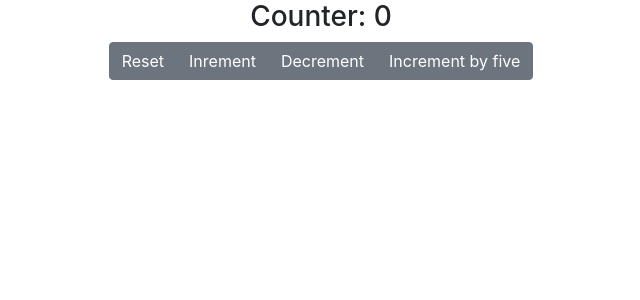
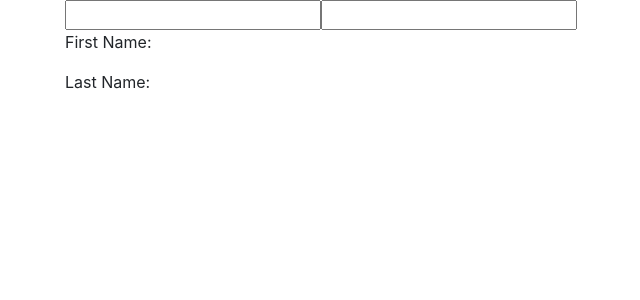
Before and after one commit to Ganesh-11062000/react-hooks, a React (Create React App) app: page / in a window 1280 px wide. Shown: the top 300 px of the page, without its empty margins (319-959 px from the left). Built offline with nearby package versions, Linux system fonts and the light colour scheme.

Commit message:
using spread operator ... with useState

```diff
--- a/src/App.js
+++ b/src/App.js
@@ -1,12 +1,13 @@
 import React, { Component } from "react";
-import HookCounterTwo from "./components/Counter/HookCounterTwo";
+import HookCounterThree from "./components/Counter/HookCounterThree";
+
 
 export class App extends Component {
 
   render() {
     return (
       <div>
-          <HookCounterTwo/>
+          <HookCounterThree/>
       </div>
     );
   }
--- /dev/null
+++ b/src/components/Counter/HookCounterThree.js
@@ -0,0 +1,29 @@
+import React, { useState } from "react";
+
+function HookCounterThree() {
+  const [name, setName] = useState({
+    firstName: "",
+    lastName: "",
+  });
+
+  return (
+    <div className="d-flex flex-column align-items-center">
+      <form>
+        <input
+          type="text"
+          value={name.firstName}
+          onChange={(e) => setName({ ...name, firstName: e.target.value })}
+        />
+        <input
+          type="text"
+          value={name.lastName}
+          onChange={(e) => setName({ ...name, lastName: e.target.value })}
+        />
+        <p>First Name: {name.firstName}</p>
+        <p>Last Name: {name.lastName}</p>
+      </form>
+    </div>
+  );
+}
+
+export default HookCounterThree;
```
